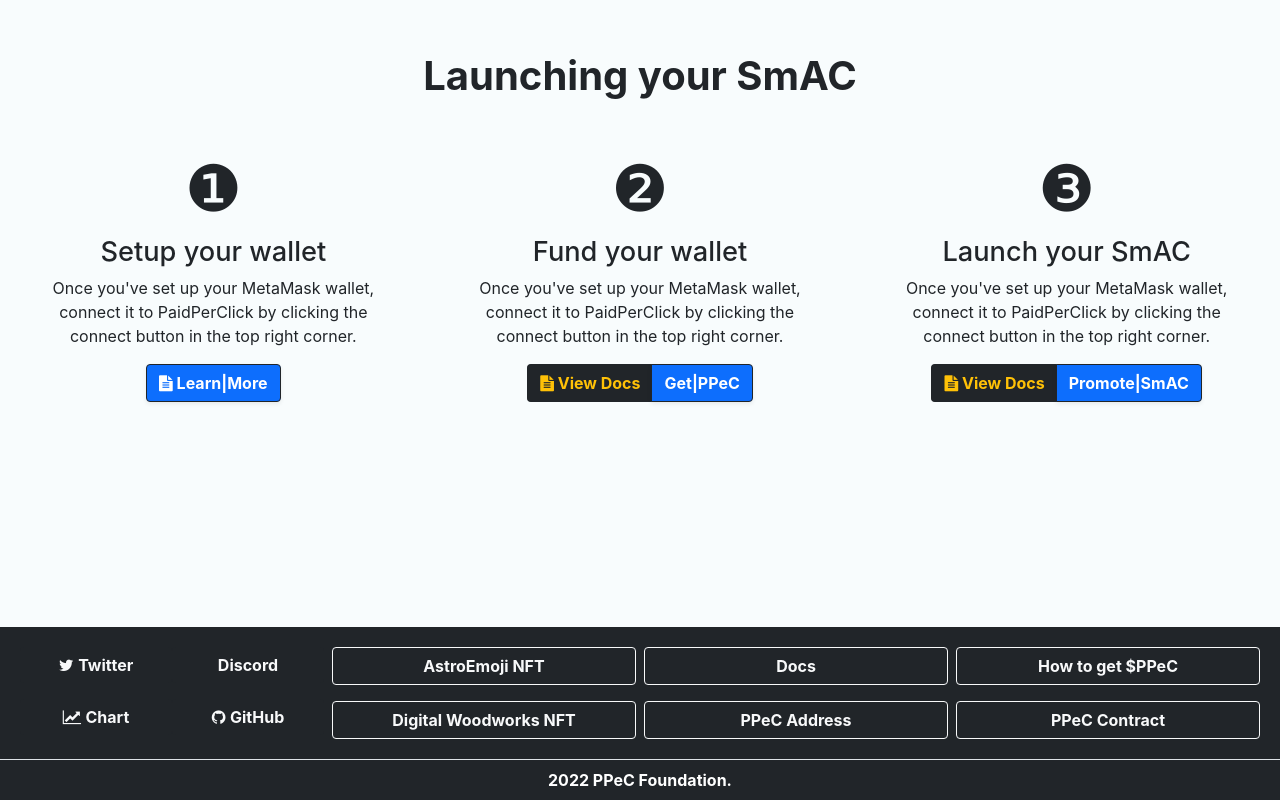
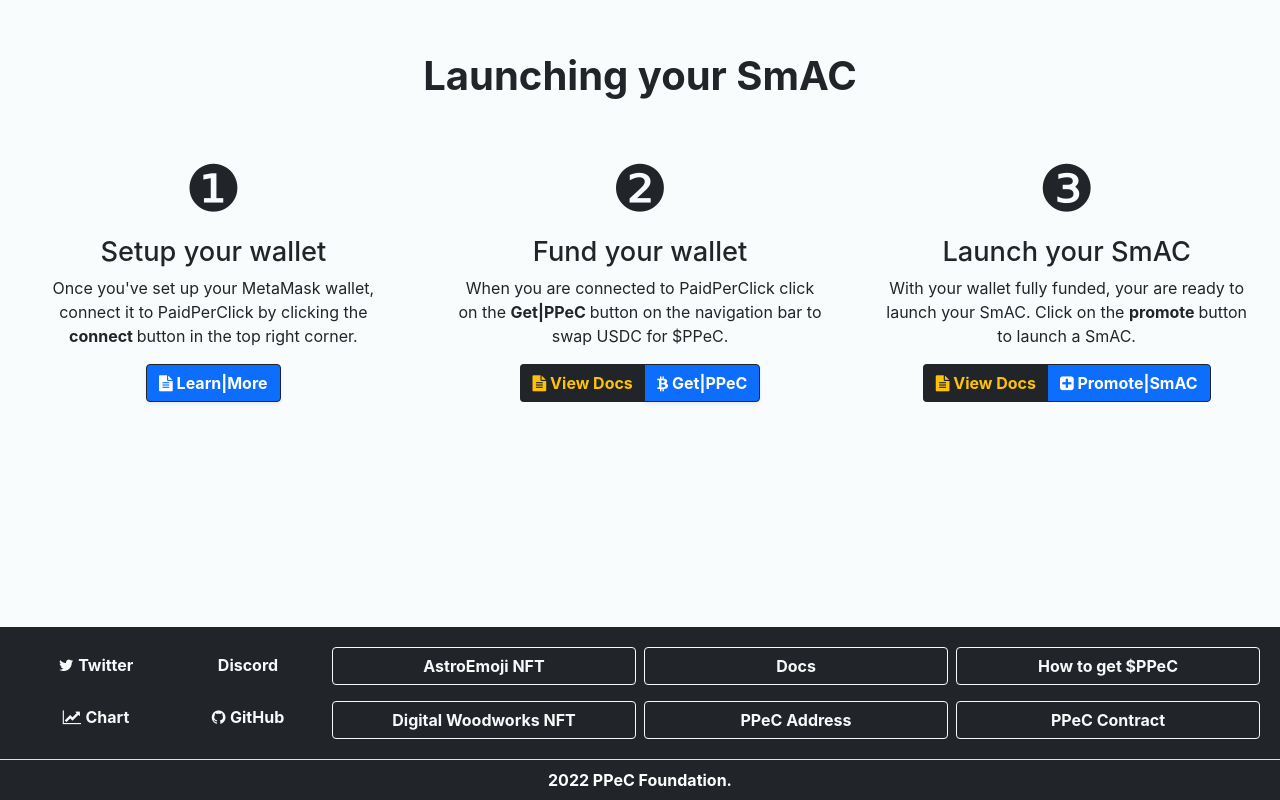
Before and after one commit to PPeC-Foundation/ppec-app-client, a React (Create React App) app: page / in a window 1280 px wide. Shown: the part 1743-2543 px from the top of the page. Built offline with nearby package versions, Linux system fonts and the light colour scheme; no server answers; what aws-amplify would draw is missing.

Commit message:
adding details to homepage

```diff
--- a/src/App.js
+++ b/src/App.js
@@ -47,8 +47,8 @@
     // Important Links
 // ----------------------------------------------------------------------
     const documentPPeC = "https://paidperclick.gitbook.io/ppec-docs/";
-    const claimPPeC = "https://paidperclick.gitbook.io/ppec-docs/guides/claim";
-    const promotePPeC = "https://paidperclick.gitbook.io/ppec-docs/guides/promote";
+    const claimPPeCDocs = "https://paidperclick.gitbook.io/ppec-docs/guides/claim";
+    const promotePPeCDocs = "https://paidperclick.gitbook.io/ppec-docs/guides/promote";
     const getPPeCDocs = "https://paidperclick.gitbook.io/ppec-docs/guides/how-to-buy-usdppec";
     const howToGetPPeCLink = "https://paidperclick.gitbook.io/ppec-docs/guides/how-to-buy-usdppec";
     const smartContractPPeC = "https://snowtrace.io/address/0xe1498556390645ca488320fe979bc72bdecb6a57"; // PPeC Full contract snowtrace
@@ -293,11 +293,11 @@
                 provider,
                 minReward,
                 connected,
-                claimPPeC,
+                claimPPeCDocs,
                 minBalance,
                 claimerFee,
                 promoterFee,
-                promotePPeC,
+                promotePPeCDocs,
                 buyPPeCLink,
                 getPPeCDocs,
                 contractPPeC,
--- a/src/components/Navigation.js
+++ b/src/components/Navigation.js
@@ -49,7 +49,7 @@
 function NavBar(props) {
     // Important variables
     const { path } = props;
-    const { connected, buyPPeCLink, defaultAccount, connectWalletHandler } = useAppContext();
+    const { connected, buyPPeCLink, defaultAccount, connectWalletHandler, claimPPeCDocs, promotePPeCDocs, getPPeCDocs } = useAppContext();
     // We are truncating `defaultAccount` address. Get the first 5 and the last 3 digits
     const first5Digits = (defaultAccount === null ? "xxx" : defaultAccount.substr(0, 5));
     const last3Digits = (defaultAccount === null ? "xxx" : defaultAccount.substr(39));
@@ -74,11 +74,11 @@
                 <div className="collapse navbar-collapse" id="collapsibleNavbar">
                     <div className="row my-3 my-md-0 w-100 mx-0">
                         {/* Links */}
-                        <NavLink link="/ads" path={path} name={`SmAC`} icon="fa fa-bullhorn" targetId="ads" docsLink="https://paidperclick.gitbook.io/ppec-docs/guides/claim"/>
-                        <NavLink link="/myads" path={path} name="U|SmAC" icon="fa fa-sitemap" targetId="myads" docsLink="https://paidperclick.gitbook.io/ppec-docs/guides/promote"/>
+                        <NavLink link="/ads" path={path} name={`SmAC`} icon="fa fa-bullhorn" targetId="ads" docsLink={claimPPeCDocs}/>
+                        <NavLink link="/myads" path={path} name="U|SmAC" icon="fa fa-sitemap" targetId="myads" docsLink={promotePPeCDocs}/>
                         <NavLink link="/digest" path={path} name="Digest" icon="fa fa-cube" targetId="digest" docsLink="https://paidperclick.gitbook.io/ppec-docs/guides/smac/what-is-a-smac-cycle#a-digest-smac-cycle"/>
                         <NavLink link="/bounty" path={path} name="Bounty" icon="fa fa-heartbeat" targetId="bounty" docsLink="https://paidperclick.gitbook.io/ppec-docs/guides/smac/what-is-a-smac-cycle#a-bounty-smac-cycle" />
-                        <NavLink link={buyPPeCLink} target="newWindow" path={path} name="Get|PPeC" icon="fa fa-bitcoin" targetId="buy" docsLink="https://paidperclick.gitbook.io/ppec-docs/guides/how-to-buy-usdppec" />
+                        <NavLink link={buyPPeCLink} target="newWindow" path={path} name="Get|PPeC" icon="fa fa-bitcoin" targetId="buy" docsLink={getPPeCDocs} />
                         <NavLink link="#cycle" path={path} name="15|Days" icon="fa fa-history" targetId="cycle" disabled="disabled" docsLink="https://paidperclick.gitbook.io/ppec-docs/guides/promote#smac-cycles-states" />
 
                         {/* Connect Button, Address Button*/}
--- a/src/containers/Home.js
+++ b/src/containers/Home.js
@@ -15,7 +15,7 @@
 
 export default function Home() {
     // Important variables
-    const { documentPPeC, buyPPeCLink, promotePPeC, getPPeCDocs } = useAppContext();
+    const { documentPPeC, buyPPeCLink, promotePPeCDocs, getPPeCDocs } = useAppContext();
     return (
         <main className="container-fluid" >
             {/* Background Video */}
@@ -123,7 +123,7 @@
                     <div className="p-3 align-self-center text-center">
                         <span style={{ fontSize: "4rem" }}> &#10102; </span>
                         <h2 style={{ fontSize: "1.7rem" }}> Setup your wallet </h2>
-                        <p>Once you've set up your MetaMask wallet, connect it to PaidPerClick by clicking the connect button in the top right corner.</p>
+                        <p>Once you've set up your MetaMask wallet, connect it to PaidPerClick by clicking the <strong> connect </strong> button in the top right corner.</p>
                         <a href={documentPPeC} target="_blank" className="btn btn-primary border border-dark shadow-sm" rel="noopener noreferrer">
                             <i className='fa fa-file-text'></i>
                             <b> Learn|More </b>
@@ -134,7 +134,7 @@
                     <div className="p-3 align-self-center text-center">
                         <span style={{ fontSize: "4rem" }}> &#10103; </span>
                         <h2 style={{ fontSize: "1.7rem" }}> Fund your wallet </h2>
-                        <p>Once you've set up your MetaMask wallet, connect it to PaidPerClick by clicking the connect button in the top right corner.</p>
+                        <p> When you are connected to PaidPerClick click on the <strong> Get|PPeC </strong> button on the navigation bar to swap USDC for $PPeC.</p>
                         {/* Button Group */}
                         <div className="btn-group">
                             {/* Modal Button */}
@@ -157,6 +157,7 @@
                                 className="btn btn-primary border border-dark shadow-sm"
                             >
                                 {/* name */}
+                                <i className="fa fa-bitcoin"></i>
                                 <strong> Get|PPeC </strong>
                             </a>
                         </div>
@@ -166,13 +167,13 @@
                     <div className="p-3 align-self-center text-center">
                         <span style={{ fontSize: "4rem" }}> &#10104; </span>
                         <h2 style={{ fontSize: "1.7rem" }}> Launch your SmAC </h2>
-                        <p>Once you've set up your MetaMask wallet, connect it to PaidPerClick by clicking the connect button in the top right corner.</p>
+                        <p> With your wallet fully funded, your are ready to launch your SmAC. Click on the <strong> promote </strong> button to launch a SmAC.</p>
                         {/* Button Group */}
                         <div className="btn-group">
                             {/* Modal Button */}
                             <a
                                 target="_blank"
-                                href={promotePPeC}
+                                href={promotePPeCDocs}
                                 rel="noopener noreferrer"
                                 className="btn btn-dark text-warning border border-end-0 border-dark"
                             >
@@ -182,15 +183,15 @@
                             </a>
 
                             {/* Link */}
-                            <a
-                                target="_blank"
-                                href={buyPPeCLink}
-                                rel="noopener noreferrer"
-                                className="btn btn-primary border border-dark shadow-sm"
+                            <button
+                                type="button"
+                                data-bs-toggle="modal"
+                                data-bs-target="#promote"
+                                className="btn btn-primary border border-dark"
                             >
-                                {/* name */}
-                                <strong> Promote|SmAC </strong>
-                            </a>
+                                <i className="fa fa-plus-square"></i>
+                                <b> Promote|SmAC </b>
+                            </button>
                         </div>
                     </div>
                 </div>
```
